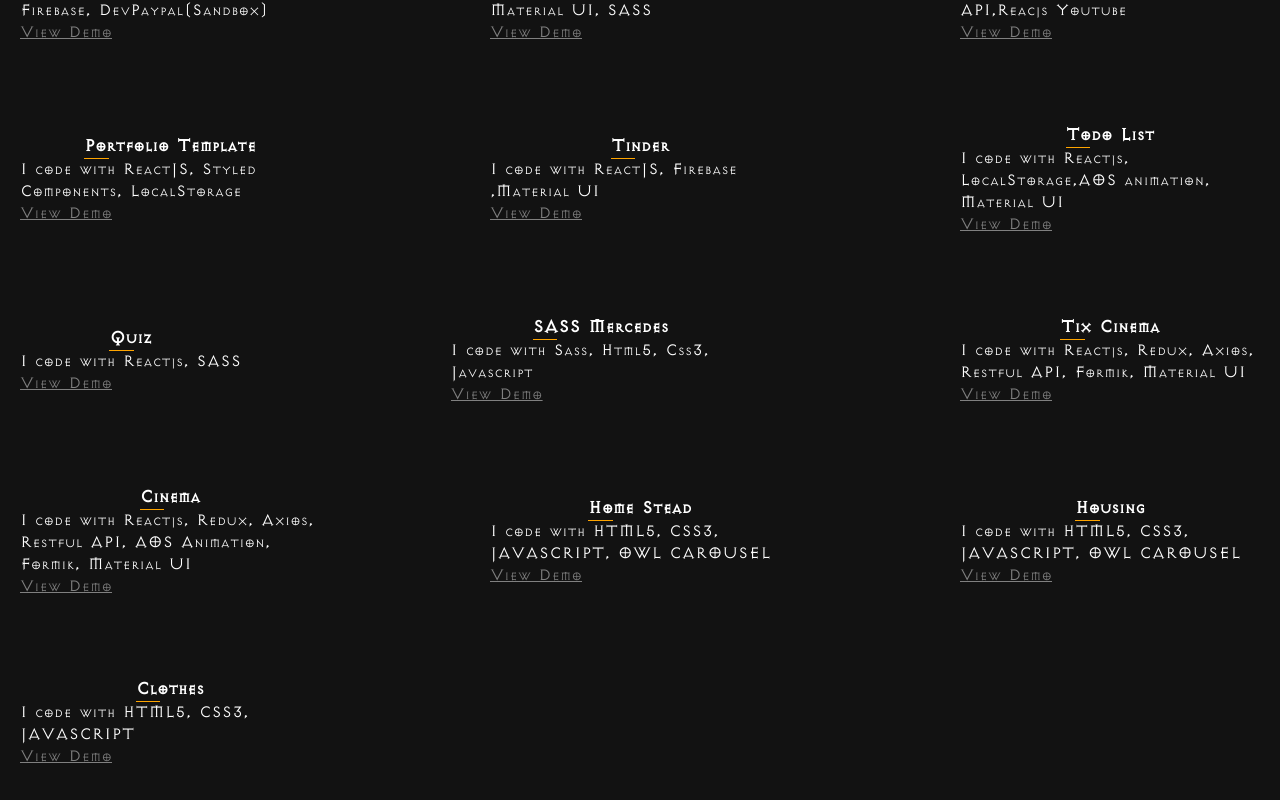
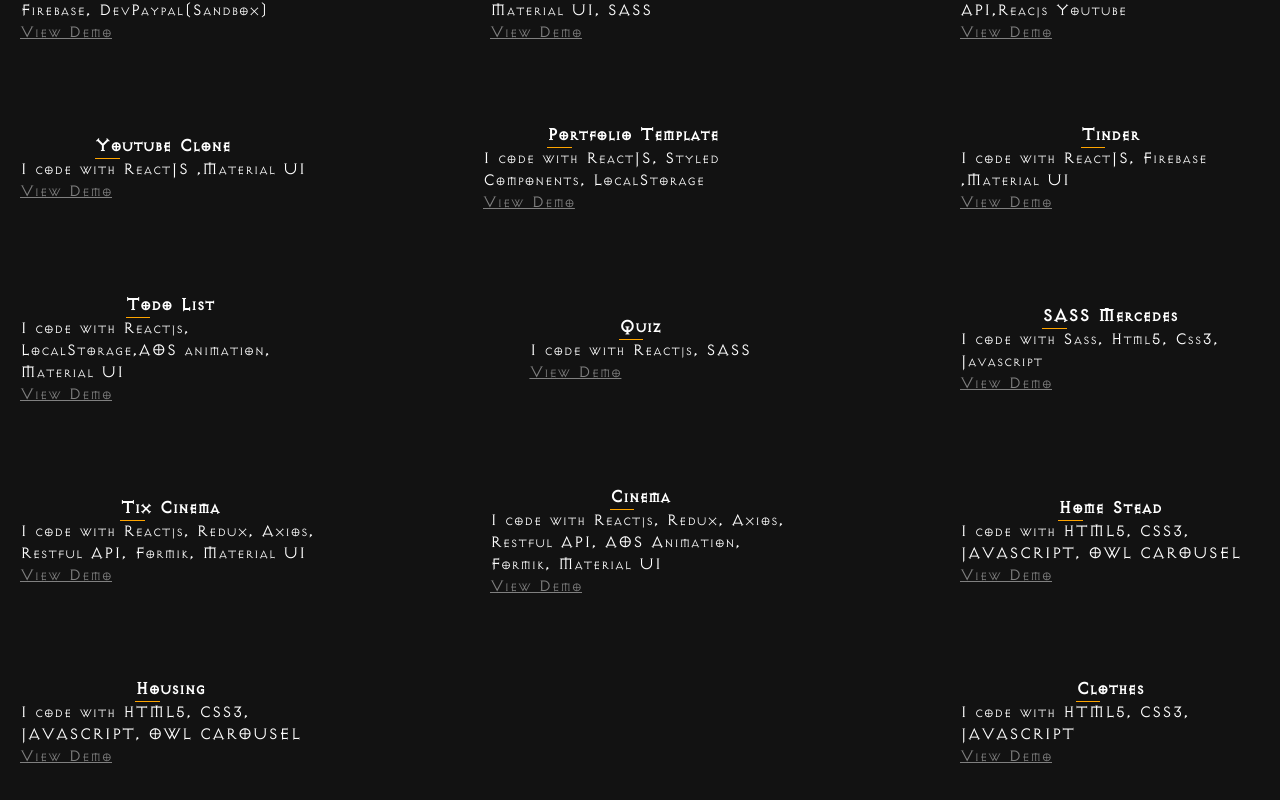
Before and after one commit to dtvi2412/Portfolio, a React (Create React App) app: page / in a window 1280 px wide. Shown: the part 1700-2500 px from the top of the page. Built offline with nearby package versions, Linux system fonts and the light colour scheme.

Commit message:
update project Clone Youtube

```diff
--- a/src/listProduct.js
+++ b/src/listProduct.js
@@ -30,6 +30,16 @@
         ngonNgu: 'REACJS',
         linkDemo: 'http://netflix-home.surge.sh/',
         moTa:'Lấy dữ liệu từ API render ra giao diện, tạo giao diện giống với Netflix, sử dụng Reacjs Youtube để tải dữ liệu video.'
+      },
+      {
+        id:14,
+        duAn: 'Youtube Clone',
+        congNghe: 'ReactJS ,Material UI',
+        image:'https://i.imgur.com/Y8Q3Jjk.png',
+        imageDetail:'https://i.imgur.com/rZyuH4S.png',
+        ngonNgu:'REACJS',
+        linkDemo:'https://clone-ddb15.firebaseapp.com',
+        moTa:'Sử dụng React JS ,Material UI và Firebase(deploy) clone giao diện Youtube.',
       },
       {
         id:12,
```
Also changed, not shown: src/Assets/images/fullScreen/youtube.png (added), src/Assets/images/hinhWeb/youtubeClone.png (added).
